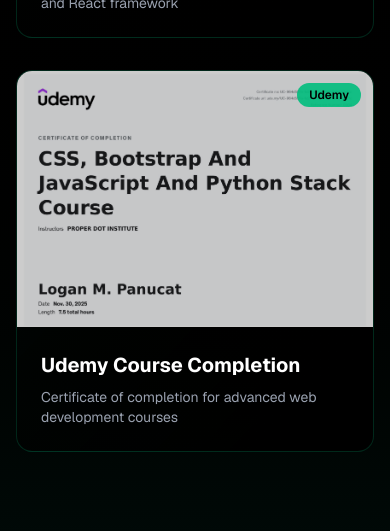
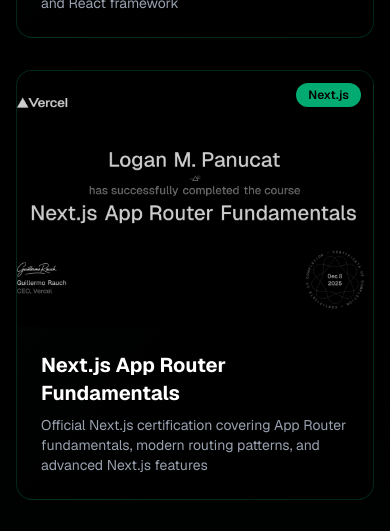
Before and after one commit to Ezgaminglogan/Portfolio, a Next.js app: page / in a window 390 px wide. Shown: the part 8429-8960 px from the top of the page. Built offline with nearby package versions, Linux system fonts and the light colour scheme.

Commit message:
Add Next.js certificate and update certificates grid
Added Next.js App Router Fundamentals certificate image and PDF to the public/certificates directory. Updated the certificates grid layout to support three columns on large screens and included the new certificate in the display.

```diff
--- a/src/app/page.tsx
+++ b/src/app/page.tsx
@@ -363,10 +363,10 @@ export default function Home() {
             <div className="px-4 py-4 flex flex-wrap justify-center space-x-3">
               <a
                 href="#home"
-                className={`hover:text-emerald-400 transition-colors text-sm${
+                className={`hover:text-emerald-400 transition-colors text-sm ${
                   activeSection === "home"
                     ? "text-emerald-400 font-semibold"
-                    : ""
+                    : "text-white"
                 }`}
                 onClick={() => setMobileMenuOpen(false)}
               >
@@ -723,7 +723,7 @@ export default function Home() {
             </span>
           </h2>
 
-          <div className="grid md:grid-cols-2 gap-8">
+          <div className="grid md:grid-cols-2 lg:grid-cols-3 gap-8">
             <div className="group relative bg-gradient-to-br from-emerald-900/20 to-black border border-emerald-500/20 rounded-2xl overflow-hidden hover:border-emerald-500/40 transition-all duration-300 hover:scale-105">
               <div className="relative h-64 w-full overflow-hidden bg-black">
                 <Image
@@ -743,6 +743,30 @@ export default function Home() {
                 <p className="text-gray-400 text-sm">
                   Professional certification in Next.js development and React
                   framework
+                </p>
+              </div>
+            </div>
+
+            <div className="group relative bg-gradient-to-br from-emerald-900/20 to-black border border-emerald-500/20 rounded-2xl overflow-hidden hover:border-emerald-500/40 transition-all duration-300 hover:scale-105">
+              <div className="relative h-64 w-full overflow-hidden bg-black">
+                <Image
+                  src="/certificates/certificates-1-nextjs.jpg"
+                  alt="Next.js Advanced Certificate"
+                  fill
+                  className="object-cover opacity-80 group-hover:opacity-100 transition-opacity duration-300"
+                />
+                <div className="absolute top-3 right-3 px-3 py-1 bg-emerald-500/90 text-black text-xs font-semibold rounded-full">
+                  Next.js
+                </div>
+              </div>
+              <div className="relative p-6">
+                <h3 className="text-xl font-bold text-white group-hover:text-emerald-400 transition-colors mb-2">
+                  Next.js App Router Fundamentals
+                </h3>
+                <p className="text-gray-400 text-sm">
+                  Official Next.js certification covering App Router
+                  fundamentals, modern routing patterns, and advanced Next.js
+                  features
                 </p>
               </div>
             </div>
```
Also changed, not shown: public/certificates/certificates-1-nextjs.jpg (added), 1 other file (tests, documents, lock files or other folders).
